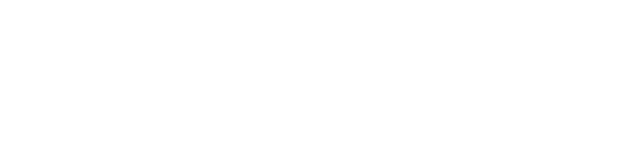
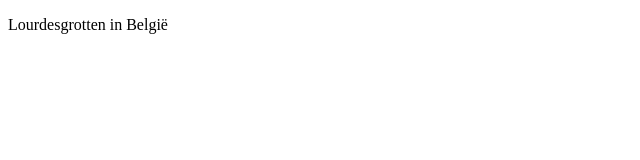
Before and after one commit to lefebvregoderik/lg, a plain HTML site: page index.html in a window 1280 px wide. Shown: the whole page, without its empty margins (0-640 px from the left). Drawn offline with Linux system fonts and the light colour scheme.

Commit message:
Fix HTML structure and start preview

```diff
--- a/index.html
+++ b/index.html
@@ -1,9 +1,11 @@
 <!DOCTYPE html>
-<html>
-    <head>
-	<title>Lourdesgrotten in België
-    </head>
-    <body>
-	<p>Lourdesgrotten in België</p>
-    </body>
+<html lang="nl">
+<head>
+    <meta charset="UTF-8">
+    <meta name="viewport" content="width=device-width, initial-scale=1.0">
+    <title>Lourdesgrotten in België</title>
+</head>
+<body>
+    <p>Lourdesgrotten in België</p>
+</body>
 </html>
```
